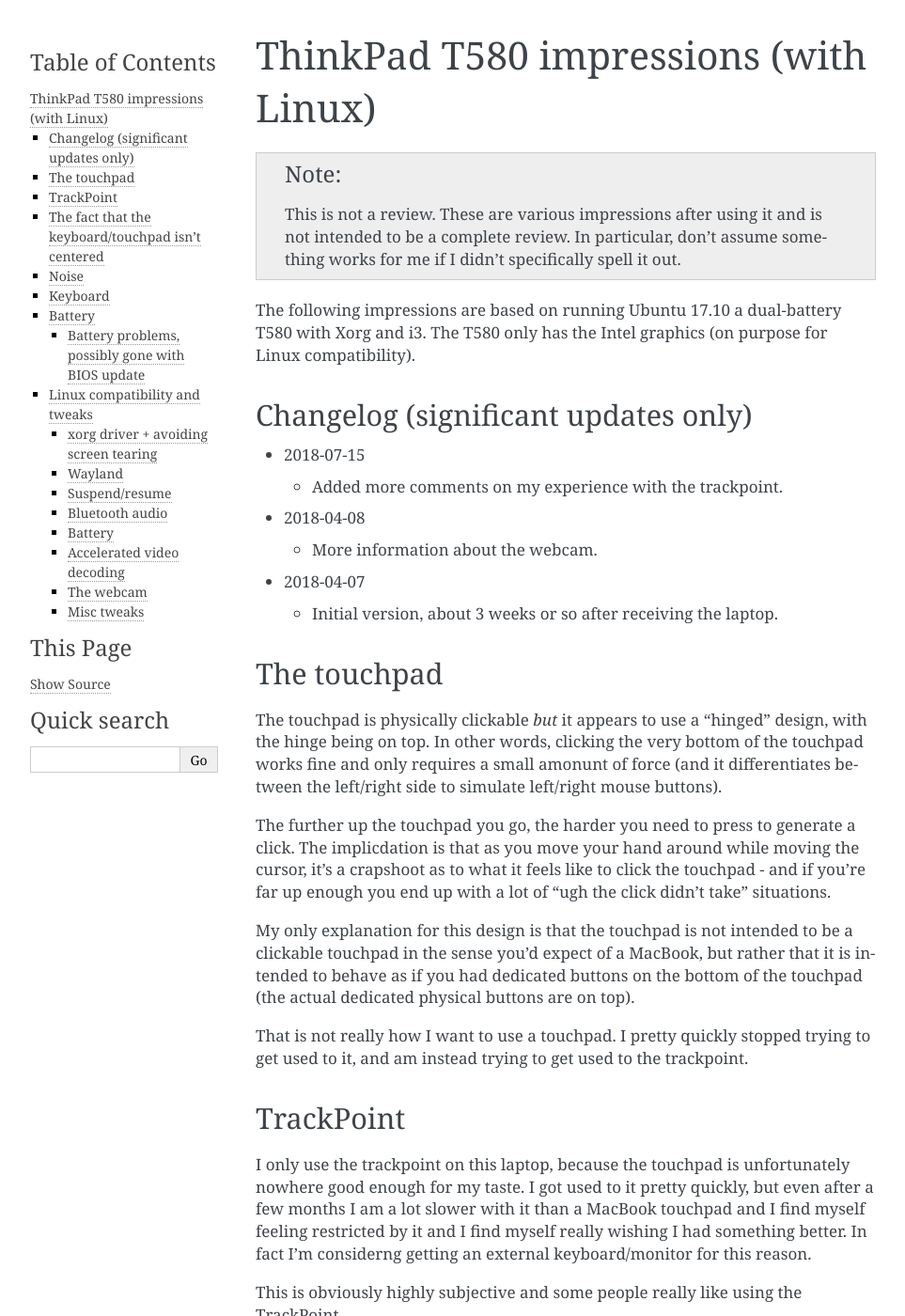
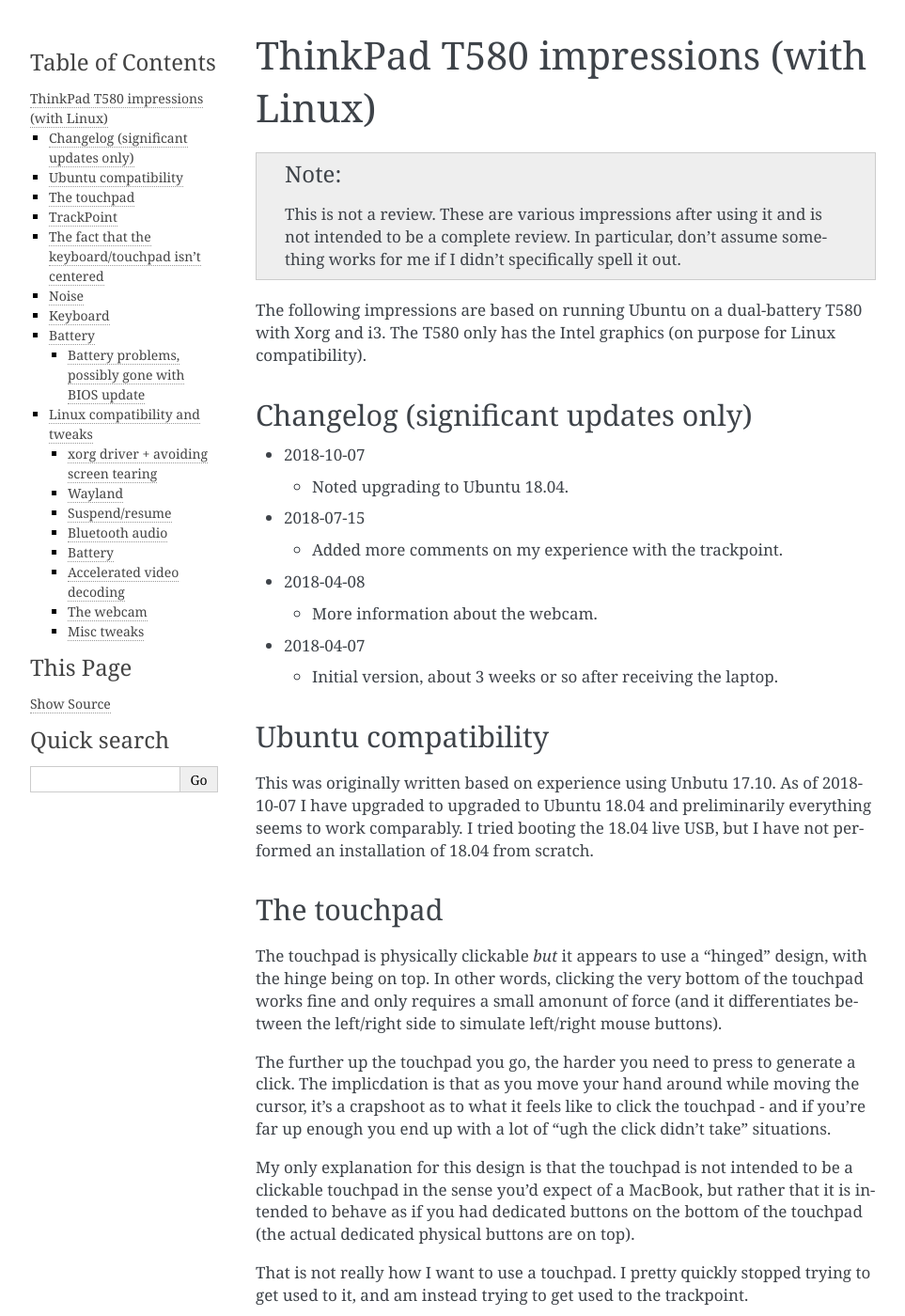
Before and after one commit to scode/docs, a Sphinx documentation site: the page built from docs/source/hardware/thinkpad_t580_linux.rst, in a window 1280 px wide and 1400 px high. Shown: the whole window at 94% size, without its empty margins (148-1111 px from the left). Built offline with Sphinx 7.4.7, drawn with Linux system fonts in a browser that asks for light colours.

Commit message:
Add ubuntu 18.04 information.

```diff
--- a/docs/source/hardware/thinkpad_t580_linux.rst
+++ b/docs/source/hardware/thinkpad_t580_linux.rst
@@ -5,12 +5,16 @@
           These are various impressions after using it and is not intended to be a complete review. In
           particular, don't assume something works for me if I didn't specifically spell it out.
 
-The following impressions are based on running Ubuntu 17.10 a
+The following impressions are based on running Ubuntu on a
 dual-battery T580 with Xorg and i3. The T580 only has
 the Intel graphics (on purpose for Linux compatibility).
 
 Changelog (significant updates only)
 ------------------------------------
+
+* 2018-10-07
+
+  * Noted upgrading to Ubuntu 18.04.
 
 * 2018-07-15
 
@@ -24,6 +28,14 @@
 
   * Initial version, about 3 weeks or so after receiving the laptop.
 
+
+Ubuntu compatibility
+--------------------
+
+This was originally written based on experience using Unbutu 17.10. As
+of 2018-10-07 I have upgraded to upgraded to Ubuntu 18.04 and preliminarily
+everything seems to work comparably. I tried booting the 18.04 live USB, but
+I have not performed an installation of 18.04 from scratch.
 
 The touchpad
 ------------
```
